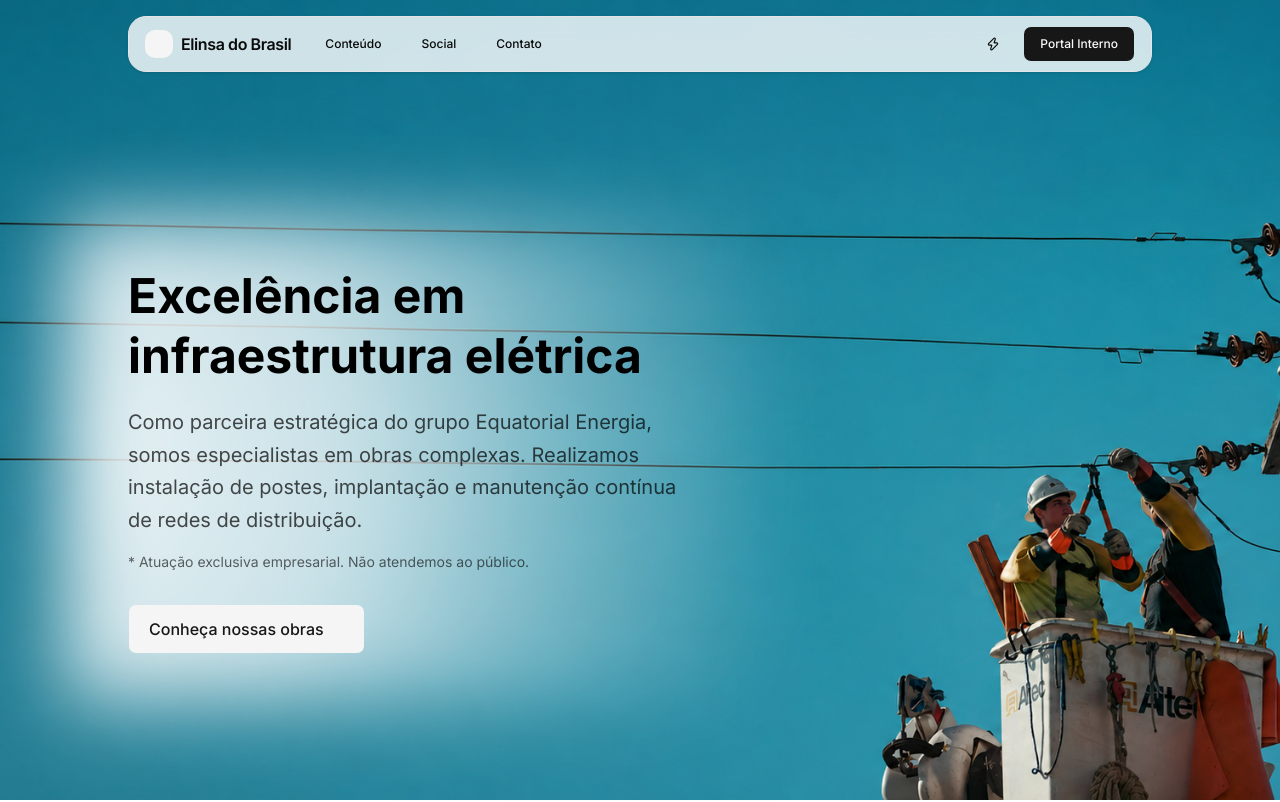
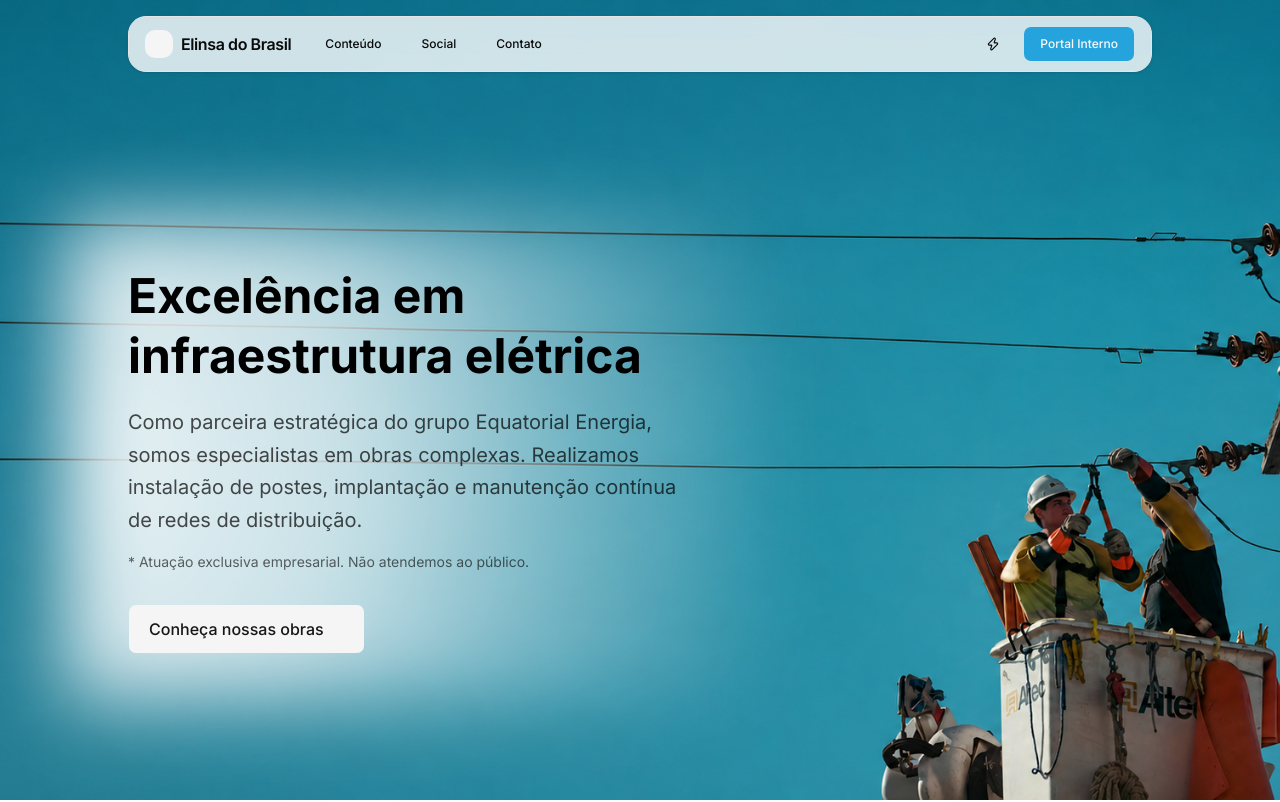
Before and after one commit to elinsa-do-brasil/site, a Next.js app: page / in a window 1280 px wide. Shown: the top 802 px of the page. Built offline with nearby package versions, Linux system fonts and the light colour scheme; no server answers; some icons are missing.

Commit message:
Prepara base visual e dependências de UI

```diff
--- a/app/globals.css
+++ b/app/globals.css
@@ -53,17 +53,17 @@
 }
 
 :root {
-  --elinsa-sky: oklch(0.762 0.145 241.6);
-  --elinsa-primary: oklch(0.552 0.133 242.7);
-  --elinsa-dark: oklch(0.380 0.139 258.0);
-  --elinsa-light: oklch(0.931 0.041 211.8);
+  --elinsa-sky: #24a3dd;
+  --elinsa-primary: #24a3dd;
+  --elinsa-dark: #0b4d66;
+  --elinsa-light: #e8f7fd;
   --background: oklch(1 0 0);
   --foreground: oklch(0.145 0 0);
   --card: oklch(1 0 0);
   --card-foreground: oklch(0.145 0 0);
   --popover: oklch(1 0 0);
   --popover-foreground: oklch(0.145 0 0);
-  --primary: oklch(0.205 0 0);
+  --primary: var(--elinsa-primary);
   --primary-foreground: oklch(0.985 0 0);
   --secondary: oklch(0.97 0 0);
   --secondary-foreground: oklch(0.205 0 0);
@@ -74,7 +74,7 @@
   --destructive: oklch(0.577 0.245 27.325);
   --border: oklch(0.922 0 0);
   --input: oklch(0.922 0 0);
-  --ring: oklch(0.708 0 0);
+  --ring: var(--elinsa-sky);
   --chart-1: oklch(0.87 0 0);
   --chart-2: oklch(0.556 0 0);
   --chart-3: oklch(0.439 0 0);
@@ -98,8 +98,8 @@
   --card-foreground: oklch(0.985 0 0);
   --popover: oklch(0.205 0 0);
   --popover-foreground: oklch(0.985 0 0);
-  --primary: oklch(0.922 0 0);
-  --primary-foreground: oklch(0.205 0 0);
+  --primary: var(--elinsa-sky);
+  --primary-foreground: oklch(0.145 0 0);
   --secondary: oklch(0.269 0 0);
   --secondary-foreground: oklch(0.985 0 0);
   --muted: oklch(0.269 0 0);
@@ -109,7 +109,7 @@
   --destructive: oklch(0.704 0.191 22.216);
   --border: oklch(1 0 0 / 10%);
   --input: oklch(1 0 0 / 15%);
-  --ring: oklch(0.556 0 0);
+  --ring: var(--elinsa-sky);
   --chart-1: oklch(0.87 0 0);
   --chart-2: oklch(0.556 0 0);
   --chart-3: oklch(0.439 0 0);
--- a/components/ui/card.tsx
+++ b/components/ui/card.tsx
@@ -1,6 +1,6 @@
-import * as React from "react"
+import type * as React from "react";
 
-import { cn } from "@/lib/utils"
+import { cn } from "@/lib/utils";
 
 function Card({
   className,
@@ -12,12 +12,12 @@
       data-slot="card"
       data-size={size}
       className={cn(
-        "group/card flex flex-col gap-4 overflow-hidden rounded-lg bg-card py-4 text-xs/relaxed text-card-foreground ring-1 ring-foreground/10 has-[>img:first-child]:pt-0 data-[size=sm]:gap-3 data-[size=sm]:py-3 *:[img:first-child]:rounded-t-lg *:[img:last-child]:rounded-b-lg",
-        className
+        "group/card flex flex-col gap-4 overflow-hidden rounded-3xl bg-card py-4 text-xs/relaxed text-card-foreground ring-1 ring-foreground/10 has-[>img:first-child]:pt-0 data-[size=sm]:gap-3 data-[size=sm]:py-3 *:[img:first-child]:rounded-t-lg *:[img:last-child]:rounded-b-lg",
+        className,
       )}
       {...props}
     />
-  )
+  );
 }
 
 function CardHeader({ className, ...props }: React.ComponentProps<"div">) {
@@ -26,11 +26,11 @@
       data-slot="card-header"
       className={cn(
         "group/card-header @container/card-header grid auto-rows-min items-start gap-1 rounded-t-lg px-4 group-data-[size=sm]/card:px-3 has-data-[slot=card-action]:grid-cols-[1fr_auto] has-data-[slot=card-description]:grid-rows-[auto_auto] [.border-b]:pb-4 group-data-[size=sm]/card:[.border-b]:pb-3",
-        className
+        className,
       )}
       {...props}
     />
-  )
+  );
 }
 
 function CardTitle({ className, ...props }: React.ComponentProps<"div">) {
@@ -40,7 +40,7 @@
       className={cn("font-heading text-sm font-medium", className)}
       {...props}
     />
-  )
+  );
 }
 
 function CardDescription({ className, ...props }: React.ComponentProps<"div">) {
@@ -50,7 +50,7 @@
       className={cn("text-xs/relaxed text-muted-foreground", className)}
       {...props}
     />
-  )
+  );
 }
 
 function CardAction({ className, ...props }: React.ComponentProps<"div">) {
@@ -59,11 +59,11 @@
       data-slot="card-action"
       className={cn(
         "col-start-2 row-span-2 row-start-1 self-start justify-self-end",
-        className
+        className,
       )}
       {...props}
     />
-  )
+  );
 }
 
 function CardContent({ className, ...props }: React.ComponentProps<"div">) {
@@ -73,7 +73,7 @@
       className={cn("px-4 group-data-[size=sm]/card:px-3", className)}
       {...props}
     />
-  )
+  );
 }
 
 function CardFooter({ className, ...props }: React.ComponentProps<"div">) {
@@ -82,19 +82,19 @@
       data-slot="card-footer"
       className={cn(
         "flex items-center rounded-b-lg px-4 group-data-[size=sm]/card:px-3 [.border-t]:pt-4 group-data-[size=sm]/card:[.border-t]:pt-3",
-        className
+        className,
       )}
       {...props}
     />
-  )
+  );
 }
 
 export {
   Card,
+  CardAction,
+  CardContent,
+  CardDescription,
+  CardFooter,
   CardHeader,
-  CardFooter,
   CardTitle,
-  CardAction,
-  CardDescription,
-  CardContent,
-}
+};
--- a/next.config.ts
+++ b/next.config.ts
@@ -1,15 +1,23 @@
-import createMDX from '@next/mdx'
-import { withPayload } from '@payloadcms/next/withPayload'
+import createMDX from "@next/mdx";
+import { withPayload } from "@payloadcms/next/withPayload";
 import type { NextConfig } from "next";
 
 const nextConfig: NextConfig = {
-  /* config options here */
+  images: {
+    remotePatterns: [
+      {
+        protocol: "https",
+        hostname: "images.unsplash.com",
+        pathname: "/**",
+      },
+    ],
+  },
   reactCompiler: true,
-  pageExtensions: ['js', 'jsx', 'md', 'mdx', 'ts', 'tsx'],
+  pageExtensions: ["js", "jsx", "md", "mdx", "ts", "tsx"],
 };
 
 const withMDX = createMDX({
   extension: /\.(md|mdx)$/,
-})
+});
 
 export default withPayload(withMDX(nextConfig));
--- a/package.json
+++ b/package.json
@@ -19,11 +19,14 @@
     "@payloadcms/next": "^3.84.1",
     "@payloadcms/richtext-lexical": "^3.84.1",
     "@payloadcms/translations": "^3.84.1",
+    "@tabler/icons-react": "^3.42.0",
     "@types/mdx": "^2.0.13",
     "class-variance-authority": "^0.7.1",
     "clsx": "^2.1.1",
+    "dotted-map": "^3.1.0",
     "lucide-react": "^1.14.0",
     "maplibre-gl": "^5.24.0",
+    "motion": "^12.38.0",
     "next": "16.2.4",
     "next-themes": "^0.4.6",
     "payload": "^3.84.1",
--- /dev/null
+++ b/payload-next-css.d.ts
@@ -0,0 +1 @@
+declare module "@payloadcms/next/css";
```
Also changed, not shown: components.json, 1 other file (tests, documents, lock files or other folders).
